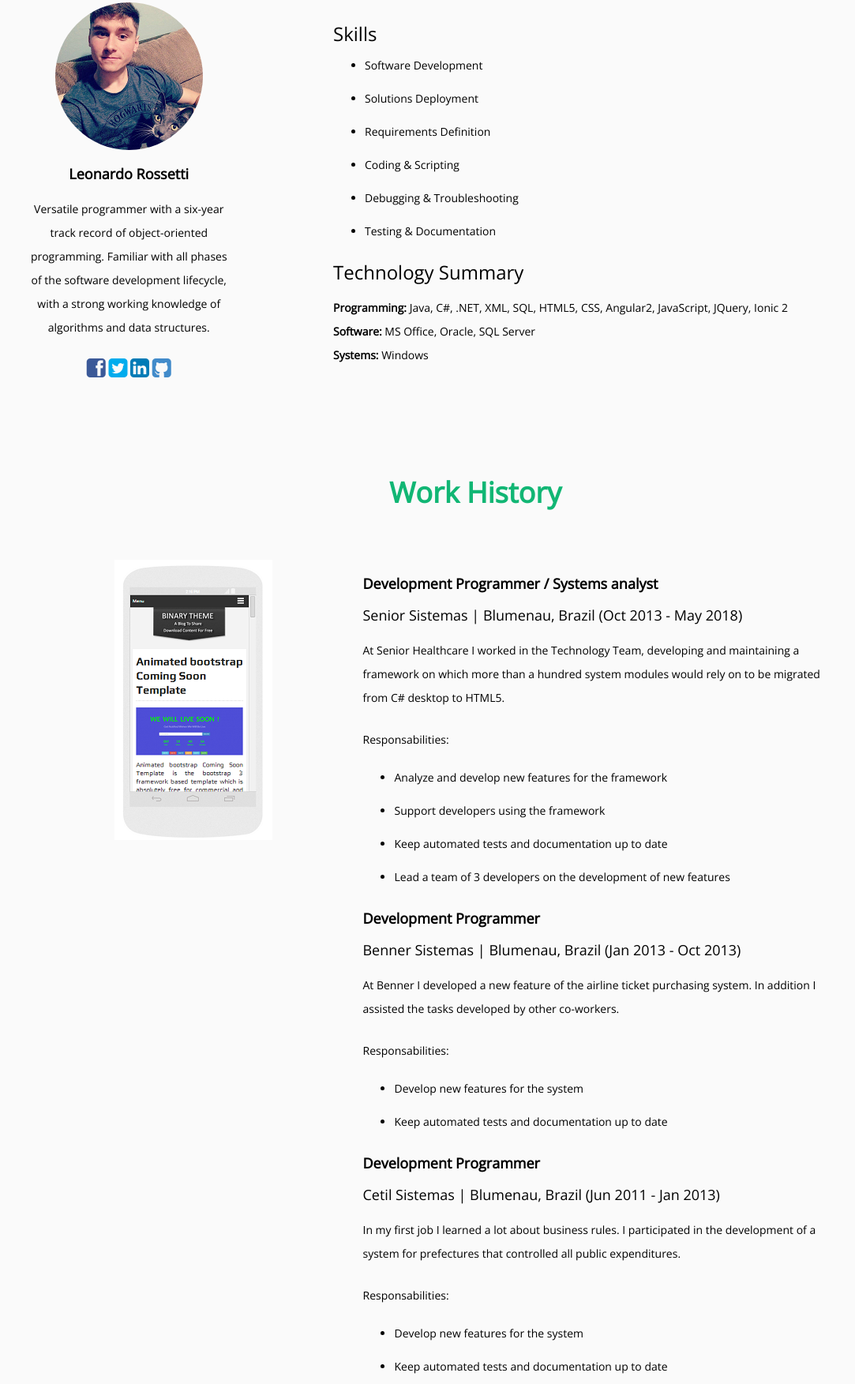
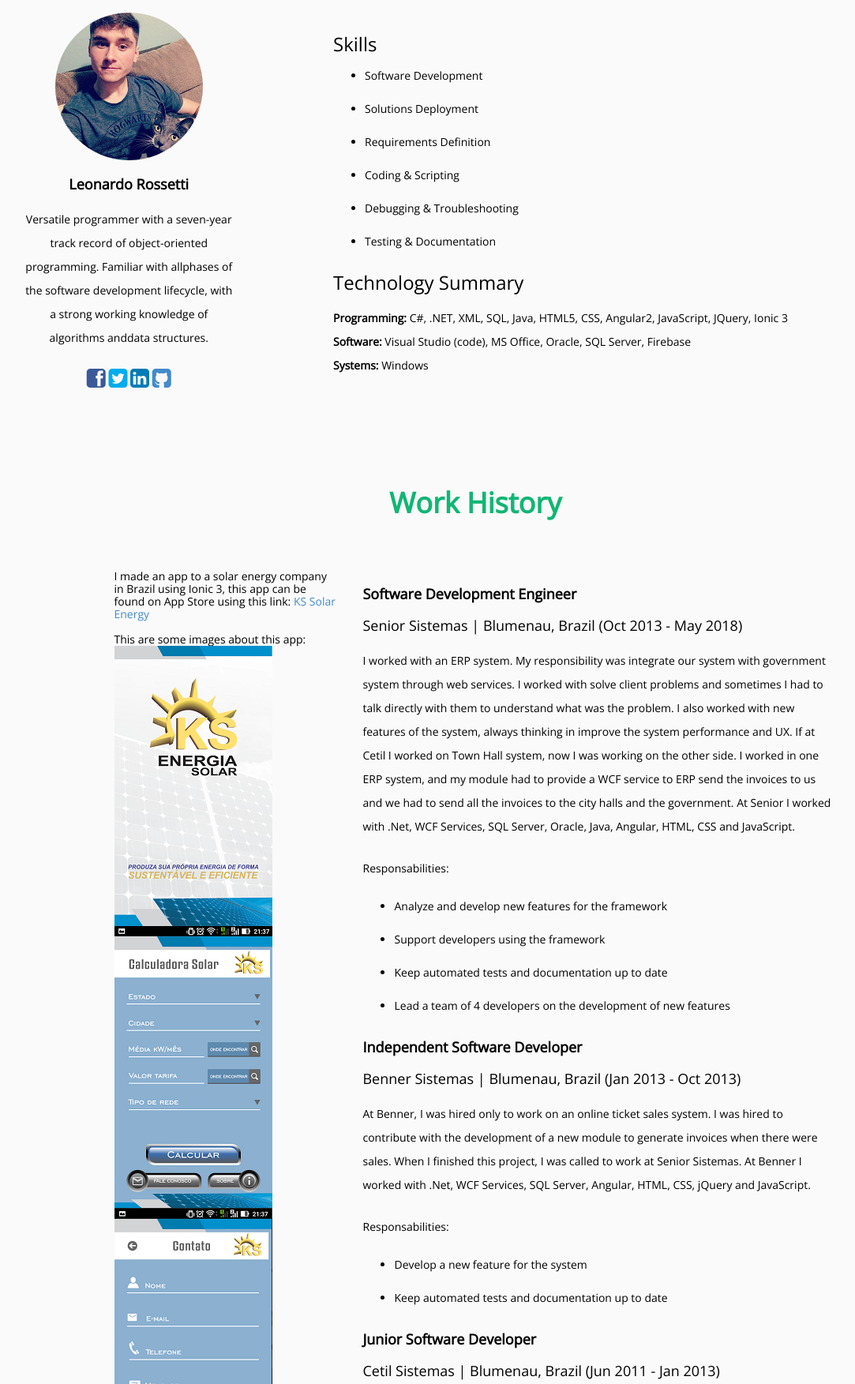
Before and after one commit to LeonardoRossetti/LeonardoRossetti.github.io, a plain HTML site: page index.html in a window 1280 px wide. Shown: the part 1047-2800 px from the top of the page at 79% size, without its empty margins (38-1121 px from the left). Drawn offline with nearby package versions, Linux system fonts and the light colour scheme; some packages are replaced by stand-ins of ours.

Commit message:
Update CV, new images from app

```diff
--- a/index.html
+++ b/index.html
@@ -4,8 +4,10 @@
     <meta charset="utf-8">
     <meta name="viewport" content="width=device-width, initial-scale=1, maximum-scale=1">
     <meta name="description" content="">
-    <meta name="author" content="">
+    <meta name="author" content="Leonardo Rossetti">
 
+    <!-- this is the code that will allow icon to be visible in the title bar of the brower -->
+    <link rel="icon" type="image/ico" href="assets/img/cadcorp_developer_200x200.png" />
     <title>Leonardo Rossetti</title>
     <!--GOOGLE FONT -->
     <link href='http://fonts.googleapis.com/css?family=Open+Sans' rel='stylesheet' type='text/css'>
@@ -15,6 +17,8 @@
     <link href="assets/css/font-awesome.min.css" rel="stylesheet" />
     <!--CUSTOM STYLE -->
     <link href="assets/css/style.css" rel="stylesheet" />
+
+
 </head>
 <body>
     <div class="navbar navbar-inverse navbar-fixed-top">
@@ -45,9 +49,9 @@
                     <h1><strong> Leonardo Rossetti</strong>
                     </h1>
                      <br /> <br /> <br />
-                    <h2> Frontend / Backend Developer </h2>
+                    <h2> Full stack | .Net Developer </h2>
                      <br />
-                  <a href="#about-section">  <i class="fa fa-angle-double-down fa-5x down-icon"></i> </a>
+                  <a href="#about-section"> <i class="fa fa-angle-double-down fa-5x down-icon"></i> </a>
                 </div>
             </div>
         </div>
@@ -55,12 +59,10 @@
     <div id="about-section" >
         <div class="container" >
             <div class="row main-top-margin text-center">
-                <div class="col-md-8 col-md-offset-2 " data-scrollreveal="enter top and move 100px, wait 0.3s">
+                <div class="col-md-10 col-md-offset-2" data-scrollreveal="enter top and move 100px, wait 0.3s">
                     <h1>Who Am I ?</h1>
                     <h4>
-                        Versatile programmer with a six-year track record of object-oriented programming. Familiar with all
-                        phases of the software development lifecycle, with a strong working knowledge of algorithms and
-                        data structures.
+                        <p class="description"></p>
                     </h4>
                 </div>
             </div>
@@ -68,13 +70,9 @@
                 <div class="col-md-3 " data-scrollreveal="enter left and move 100px, wait 0.4s">
                     <img class="img-circle" src="assets/img/team/team1.png" alt="" />
                     <h4><strong>Leonardo Rossetti</strong></h4>
+                    <p class="secondDescription"></p>
                     <p>
-                        Versatile programmer with a six-year track record of object-oriented programming. Familiar with all
-                        phases of the software development lifecycle, with a strong working knowledge of algorithms and
-                        data structures.
-                    </p>
-                    <p>
-                       <a href="https://www.facebook.com/leoorossetti"><i class="fa fa-facebook-square fa-2x color-facebook"></i></a>
+                        <a href="https://www.facebook.com/leoorossetti"><i class="fa fa-facebook-square fa-2x color-facebook"></i></a>
                         <a href="https://twitter.com/LeoRos7"><i class="fa fa-twitter-square fa-2x color-twitter"></i></a>
                         <a href="https://www.linkedin.com/in/leonardo-rossetti-17992841/"><i class="fa fa-linkedin-square fa-2x color-linkedin"></i></a>
                         <a href="https://github.com/LeonardoRossetti"><i class="fa fa-github-square fa-2x color-github"></i></a>
@@ -92,8 +90,8 @@
                     </ul>
                     <h3>Technology Summary</h3>
                     <p>
-                        <strong>Programming:</strong> Java, C#, .NET, XML, SQL, HTML5, CSS, Angular2, JavaScript, JQuery, Ionic 2<br />
-                        <strong>Software:</strong> MS Office, Oracle, SQL Server<br />
+                        <strong>Programming:</strong> C#, .NET, XML, SQL, Java, HTML5, CSS, Angular2, JavaScript, JQuery, Ionic 3<br />
+                        <strong>Software:</strong> Visual Studio (code), MS Office, Oracle, SQL Server, Firebase<br />
                         <strong>Systems:</strong> Windows
                     </p>
                 </div>
@@ -111,44 +109,59 @@
             <div class="row main-low-margin" >
                 <div class="col-md-10  col-md-offset-1 ">
                     <div class="col-md-4 col-sm-4" data-scrollreveal="enter left and move 100px, wait 0.8s">
-                        <img src="assets/img/product/prd1.png" alt="" />
+                        I made an app to a solar energy company in Brazil using Ionic 3, this app can be found on App Store using this link:
+                         <a href="https://play.google.com/store/apps/details?id=leoo.rossetti.ksOficial">KS Solar Energy</a>
+                        <br><br>
+                        This are some images about this app:
+                        <img src="assets/img/product/ks_abertura.PNG" alt="" />
+                        <img src="assets/img/product/ks_inicial.PNG" alt="" />
+                        <img src="assets/img/product/ks_form.PNG" alt="" />
                     </div>
                     <div class="col-md-8 " data-scrollreveal="enter right and move 100px, wait 0.4s">
                         <!-- Senior Sistemas -->
-                        <h4><strong>Development Programmer / Systems analyst</strong> <br /> Senior Sistemas | Blumenau, Brazil (Oct 2013 - May 2018)</h4>
+                        <h4><strong>Software Development Engineer</strong> <br /> Senior Sistemas | Blumenau, Brazil (Oct 2013 - May 2018)</h4>
                         <p>
-                            At Senior Healthcare I worked in the Technology Team, developing and maintaining a framework on which
-                            more than a hundred system modules would rely on to be migrated from C# desktop to HTML5.
+                            I worked with an ERP system. My responsibility was integrate our system with government system through web
+                            services. I worked with solve client problems and sometimes I had to talk directly with them to understand
+                            what was the problem. I also worked with new features of the system, always thinking in improve the system
+                            performance and UX. If at Cetil I worked on Town Hall system, now I was working on the other side. I worked
+                            in one ERP system, and my module had to provide a WCF service to ERP send the invoices to us and we had to
+                            send all the invoices to the city halls and the government. At Senior I worked with .Net, WCF Services,
+                            SQL Server, Oracle, Java, Angular, HTML, CSS and JavaScript.
                         </p>
                         <p>Responsabilities:</p>
                         <ul class="text-margin">
                             <li><p>Analyze and develop new features for the framework</p></li>
                             <li><p>Support developers using the framework</p></li>
                             <li><p>Keep automated tests and documentation up to date</p></li>
-                            <li><p>Lead a team of 3 developers on the development of new features</p></li>
+                            <li><p>Lead a team of 4 developers on the development of new features</p></li>
                         </ul>
                         <!-- Benner Sistemas -->
-                        <h4><strong>Development Programmer</strong> <br /> Benner Sistemas | Blumenau, Brazil (Jan 2013 - Oct 2013)</h4>
+                        <h4><strong>Independent Software Developer</strong> <br /> Benner Sistemas | Blumenau, Brazil (Jan 2013 - Oct 2013)</h4>
                         <p>
-                            At Benner I developed a new feature of the airline ticket purchasing system.
-                            In addition I assisted the tasks developed by other co-workers.
+                            At Benner, I was hired only to work on an online ticket sales system. I was hired to contribute with the
+                            development of a new module to generate invoices when there were sales. When I finished this project, I
+                            was called to work at Senior Sistemas. At Benner I worked with .Net, WCF Services, SQL Server, Angular,
+                            HTML, CSS, jQuery and JavaScript.
+                        </p>
+                        <p>Responsabilities:</p>
+                        <ul class="text-margin">
+                            <li><p>Develop a new feature for the system</p></li>
+                            <li><p>Keep automated tests and documentation up to date</p></li>
+                        </ul>
+                        <!-- Cetil Sistemas -->
+                        <h4><strong>Junior Software Developer</strong> <br /> Cetil Sistemas | Blumenau, Brazil (Jun 2011 - Jan 2013)</h4>
+                        <p>
+                            In my first opportunity in IT area I was making a course of C# and I was selected with other five
+                            students to be hired. It was a great time to me, I learned a lot of things and was a great opportunity
+                            to work together with most experienced software developers. I worked in a system for town hall
+                            invoices control using .Net technology.
                         </p>
                         <p>Responsabilities:</p>
                         <ul class="text-margin">
                             <li><p>Develop new features for the system</p></li>
                             <li><p>Keep automated tests and documentation up to date</p></li>
-                        </ul>
-                        <!-- Cetil Sistemas -->
-                        <h4><strong>Development Programmer</strong> <br /> Cetil Sistemas | Blumenau, Brazil (Jun 2011 - Jan 2013)</h4>
-                        <p>
-                            In my first job I learned a lot about business rules.
-                            I participated in the development of a system for prefectures that controlled all public expenditures.
-                        </p>
-                        <p>Responsabilities:</p>
-                        <ul class="text-margin">
-                            <li><p>Develop new features for the system</p></li>
-                            <li><p>Keep automated tests and documentation up to date</p></li>
-                            <li><p>Fix and develop new features in and native JavaScript</p></li>
+                            <li><p>Fix and develop new features using native JavaScript and JQuery</p></li>
                         </ul>
                     </div>
                 </div>
@@ -171,11 +184,11 @@
                     <div class="col-md-4" data-scrollreveal="enter left and move 100px, wait 0.4s">
                         <h3> My Work Location</h3>
                         <hr />
-                        <span>Auckland, NZD.</span>
+                        <span>Auckland Central, New Zealand.</span>
                         <div id="map"></div>
                         <script>
                           function initMap() {
-                            var uluru = {lat: -36.9848128, lng: 174.4290324};
+                            var uluru = {lat: -36.8547054, lng: 174.7585847};
                             var map = new google.maps.Map(document.getElementById('map'), {
                               zoom: 5,
                               center: uluru
@@ -194,7 +207,7 @@
                         <h3>Contact me</h3>
                         <hr />
                         <p>
-                            Call: +55-47-99621-1418<br />
+                            Call: +64-27-2684611<br />
                             Email: leoo.rossetti@gmail.com<br />
                         </p>
                     </div>
@@ -205,7 +218,7 @@
     <div id="footer">
         <div class="container">
             <div class="row ">
-                &copy; 2017 www.leonardorossetti.com | All Right Reserved
+                &copy; 2018 | All Right Reserved
             </div>
         </div>
     </div>
@@ -216,5 +229,21 @@
     <script src="assets/js/scrollReveal.js"></script>
        <!-- CUSTOM SCRIPT-->
     <script src="assets/js/custom.js"></script>
+
+    <script>
+        var description = "Versatile programmer with a seven-year track record of object-oriented programming. Familiar with all"+
+                    "phases of the software development lifecycle, with a strong working knowledge of algorithms and"+
+                    "data structures.";
+
+        var secondDescription = "I`m a person who really like to learn new things and I really love what I do. In my whole career I"+
+                    "mostly worked with Microsoft technologies like C# .Net, Visual Studio, SQL Server. And I've experience with web"+
+                    "development using AngularJs and mobile development for Android using Ionic 3. I`ve been working with IT for 7 years"+
+                    "in Brazil. And now I`m searching for a new challenge in Auckland to improve myself and contribute with new projects.";
+
+        $( document ).ready(function() {
+            $("p.description").text(secondDescription);
+            $("p.secondDescription").text(description);
+        });
+    </script>
 </body>
 </html>
```
Also changed, not shown: assets/css/style.css (+7 -2 lines), assets/img/product/ks_abertura.png (added), assets/img/product/ks_form.PNG (added), assets/img/product/ks_inicial.PNG (added).
